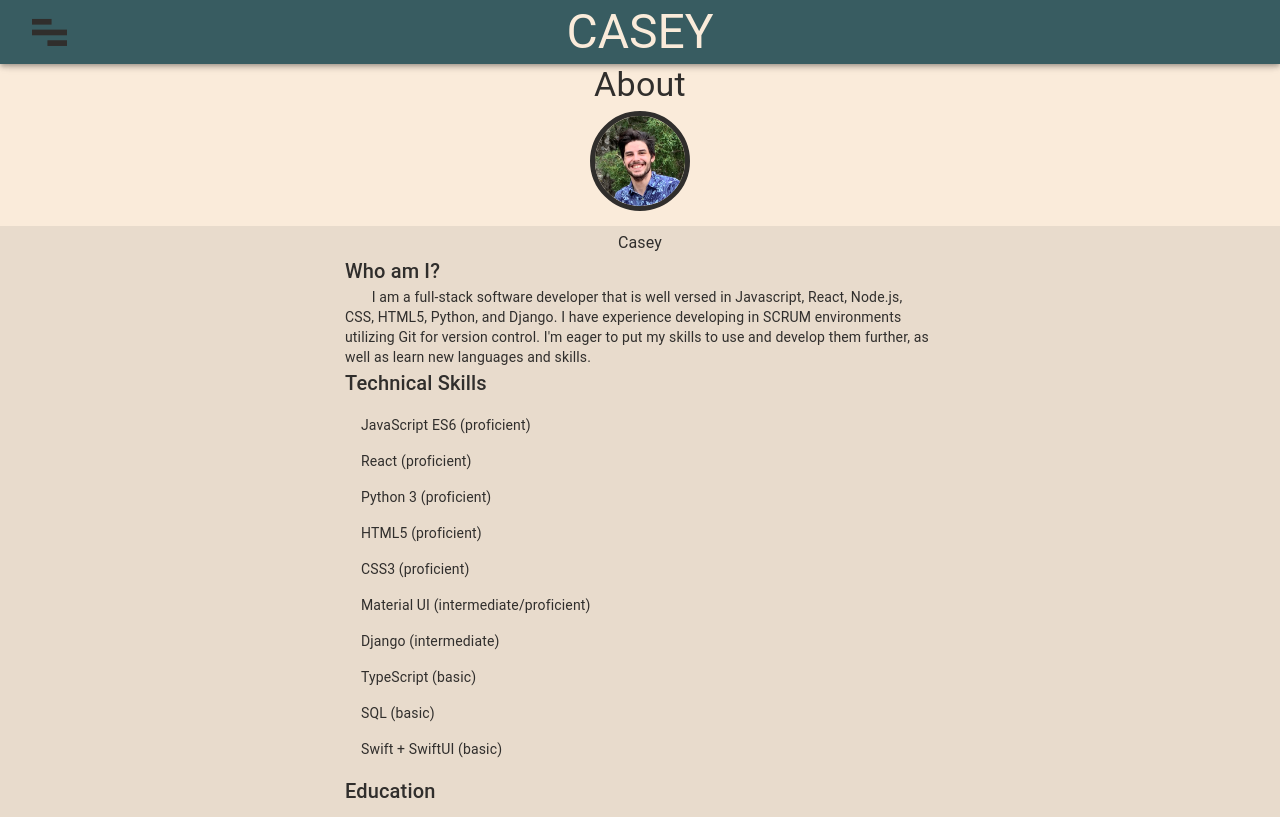
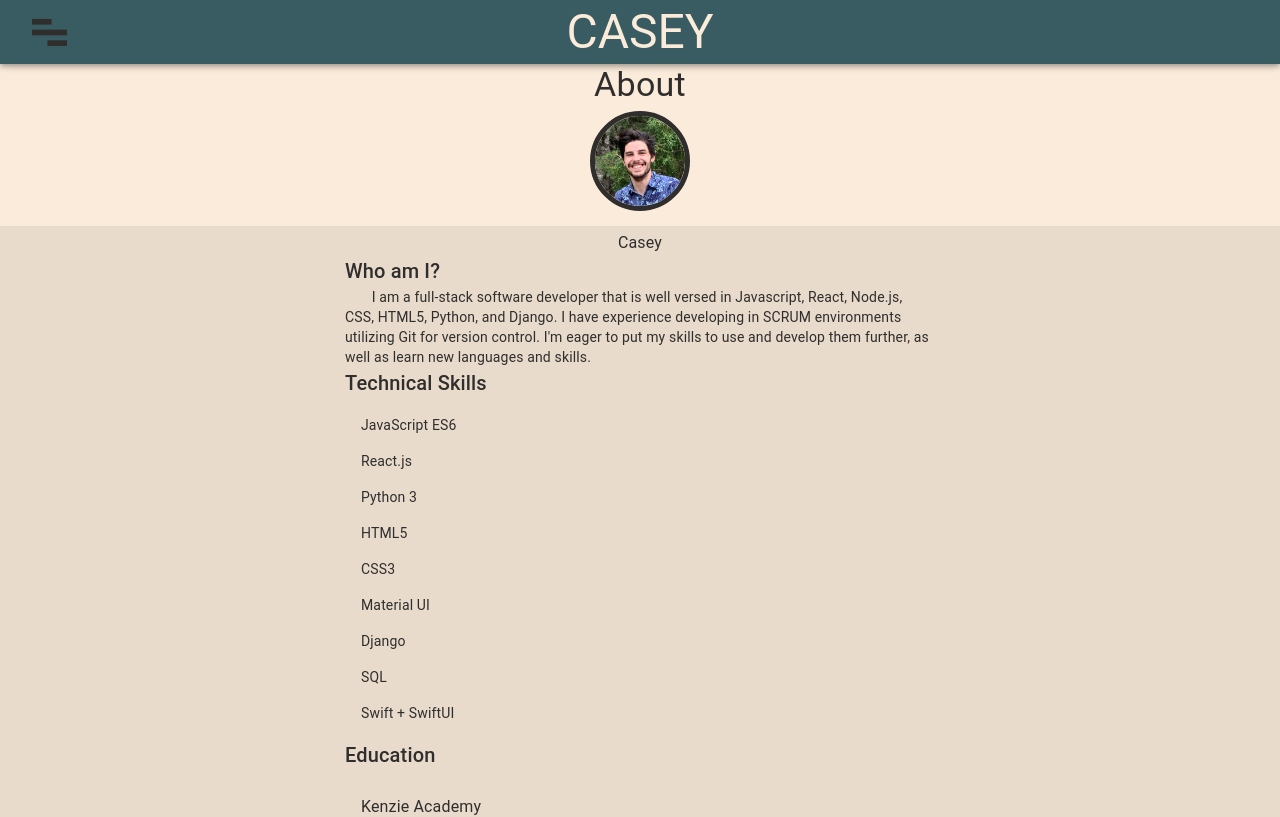
Before and after one commit to caseymockbee97/portfolio, a React (Create React App) app: page /#/ in a window 1280 px wide. Shown: the top 817 px of the page. Built offline with nearby package versions, Linux system fonts and the light colour scheme.

Commit message:
Updated Skills

```diff
--- a/src/views/AboutView.jsx
+++ b/src/views/AboutView.jsx
@@ -69,16 +69,15 @@ export default function AboutView() {
           variant="body2"
         >
           <List>
-            <ListItem>{"JavaScript ES6 (proficient)"}</ListItem>
-            <ListItem>{"React (proficient)"}</ListItem>
-            <ListItem>{"Python 3 (proficient)"}</ListItem>
-            <ListItem>{"HTML5 (proficient)"}</ListItem>
-            <ListItem>{"CSS3 (proficient)"}</ListItem>
-            <ListItem>{"Material UI (intermediate/proficient)"}</ListItem>
-            <ListItem>{"Django (intermediate)"}</ListItem>
-            <ListItem>{"TypeScript (basic)"}</ListItem>
-            <ListItem>{"SQL (basic)"}</ListItem>
-            <ListItem>{"Swift + SwiftUI (basic)"}</ListItem>
+            <ListItem>{"JavaScript ES6"}</ListItem>
+            <ListItem>{"React.js"}</ListItem>
+            <ListItem>{"Python 3"}</ListItem>
+            <ListItem>{"HTML5"}</ListItem>
+            <ListItem>{"CSS3"}</ListItem>
+            <ListItem>{"Material UI"}</ListItem>
+            <ListItem>{"Django"}</ListItem>
+            <ListItem>{"SQL"}</ListItem>
+            <ListItem>{"Swift + SwiftUI"}</ListItem>
           </List>
         </Typography>
         <Typography
```
